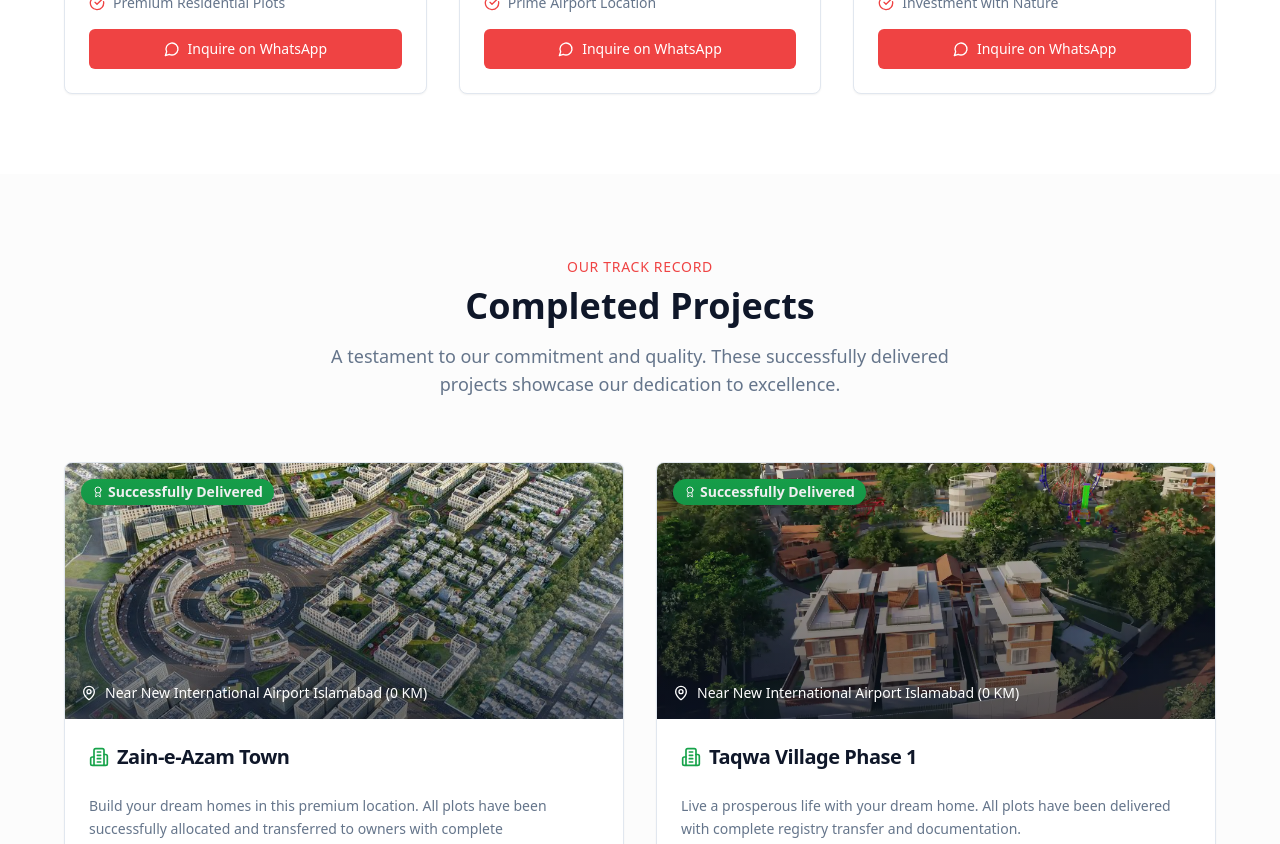
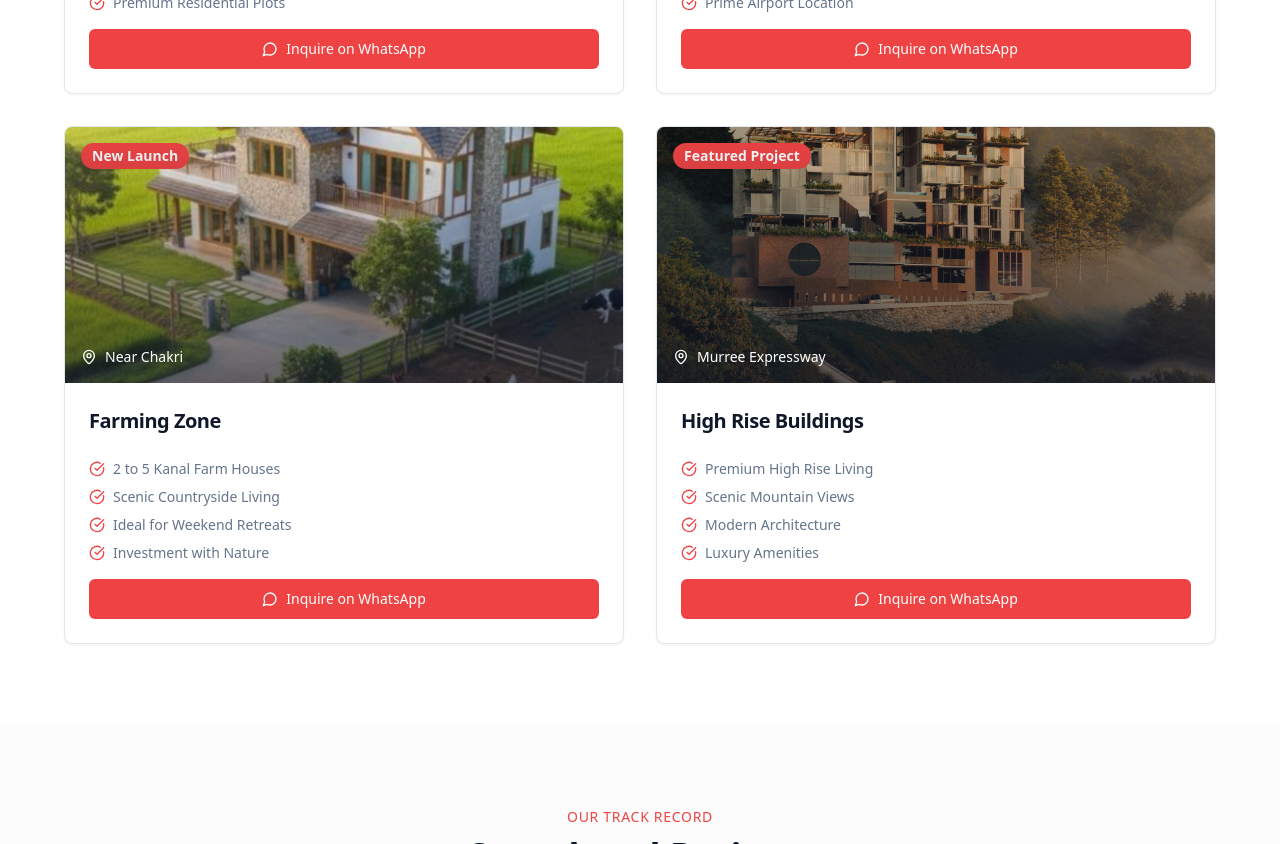
Before and after one commit to pixelwebdevelopers/aman-developers, a React (Vite) app: page / in a window 1280 px wide. Shown: the part 2380-3224 px from the top of the page. Built offline with nearby package versions, Linux system fonts and the light colour scheme; the HTML template or start-up script is replaced by a standard one.

Commit message:
new project added

```diff
--- a/src/components/ProjectsSection.tsx
+++ b/src/components/ProjectsSection.tsx
@@ -5,6 +5,7 @@ import { Badge } from "@/components/ui/badge";
 import imperialValley from "@/assets/project-imperial-valley.jpeg";
 import taqwaVillage from "@/assets/project-taqwa-village.jpeg";
 import farmingZone from "@/assets/farming-zone.png";
+import highRiseMurree from "@/assets/high-rise-building-murree.png";
 import completedZainAzam from "@/assets/completed-zain-azam-1.jpg";
 import completedTaqwaVillage from "@/assets/completed-taqwa-village-1.jpg";
 
@@ -56,6 +57,19 @@ const ProjectsSection = () => {
       badge: "New Launch",
       badgeVariant: "default" as const,
     },
+    {
+      name: "High Rise Buildings",
+      image: highRiseMurree,
+      location: "Murree Expressway",
+      features: [
+        "Premium High Rise Living",
+        "Scenic Mountain Views",
+        "Modern Architecture",
+        "Luxury Amenities",
+      ],
+      badge: "Featured Project",
+      badgeVariant: "default" as const,
+    },
   ];
 
   const completedProjects = [
@@ -105,7 +119,7 @@ const ProjectsSection = () => {
             </div>
 
             {/* On Going Projects Grid */}
-            <div className="grid md:grid-cols-2 lg:grid-cols-3 gap-8">
+            <div className="grid md:grid-cols-2 gap-8">
               {ongoingProjects.map((project, index) => (
                 <Card
                   key={index}
```
Also changed, not shown: src/assets/high-rise-building-murree.png (added).
